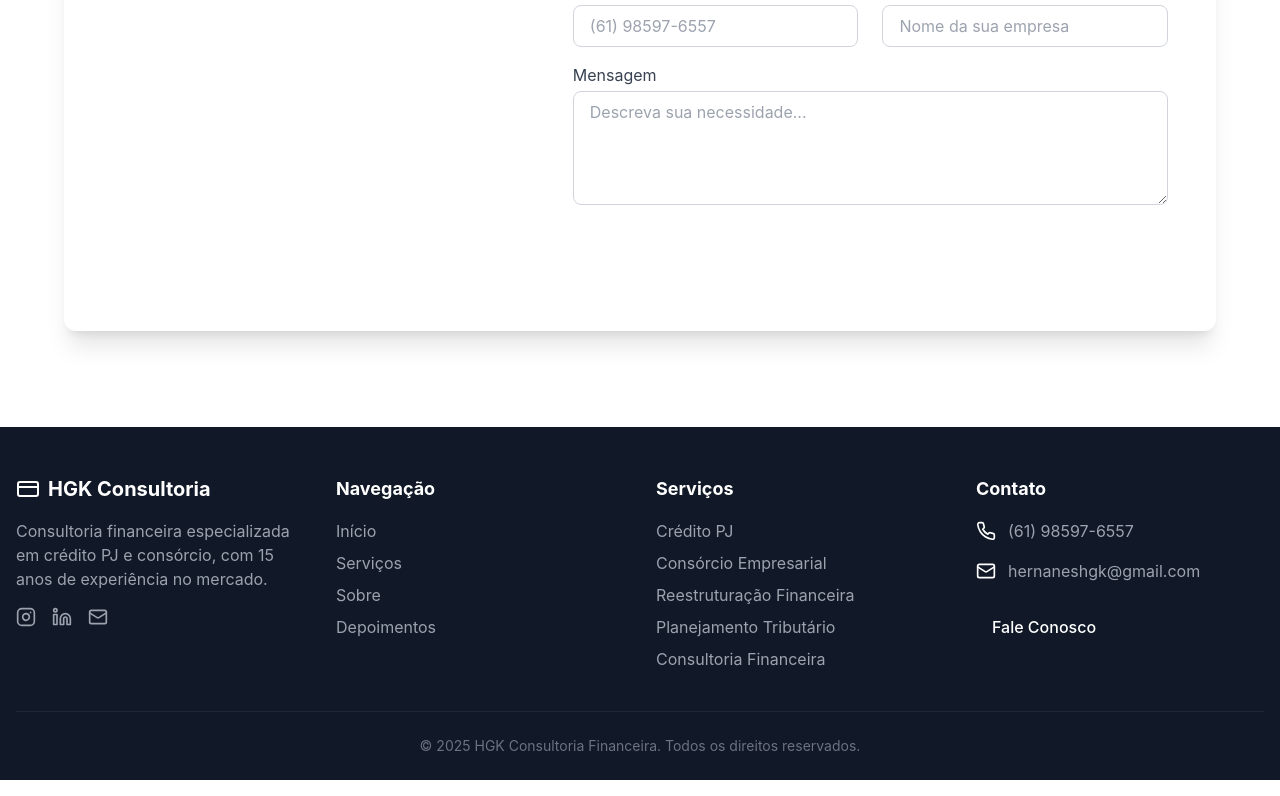
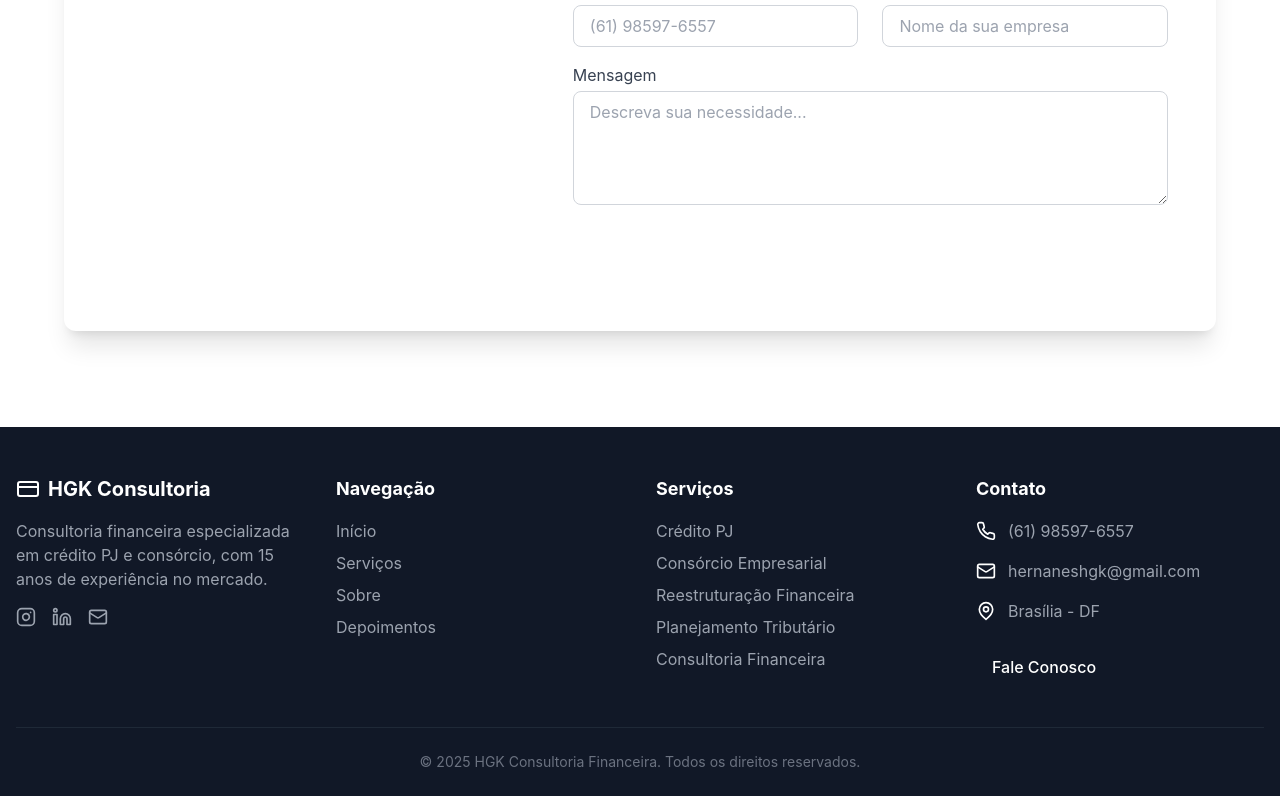
Before and after one commit to hernanes2201/projeto2, a React (Vite) app: page / in a window 1280 px wide. Shown: the part 3585-4381 px from the top of the page. Built offline with nearby package versions, Linux system fonts and the light colour scheme.

Commit message:
Update location to Brasília - DF

```diff
--- a/src/components/Footer.tsx
+++ b/src/components/Footer.tsx
@@ -1,5 +1,5 @@
 import React from 'react';
-import { CreditCard, Instagram, Linkedin, Mail, Phone } from 'lucide-react';
+import { CreditCard, Instagram, Linkedin, Mail, Phone, MapPin } from 'lucide-react';
 
 const Footer: React.FC = () => {
   const whatsappMessage = encodeURIComponent("Olá, estou interessado em saber mais sobre seus serviços de consultoria empresarial");
@@ -92,6 +92,12 @@ const Footer: React.FC = () => {
                   hernaneshgk@gmail.com
                 </a>
               </li>
+              <li className="flex items-start">
+                <MapPin className="h-5 w-5 text-accent mr-3 mt-0.5" />
+                <span className="text-gray-400">
+                  Brasília - DF
+                </span>
+              </li>
               <li>
                 <a
                   href={whatsappLink}
```
